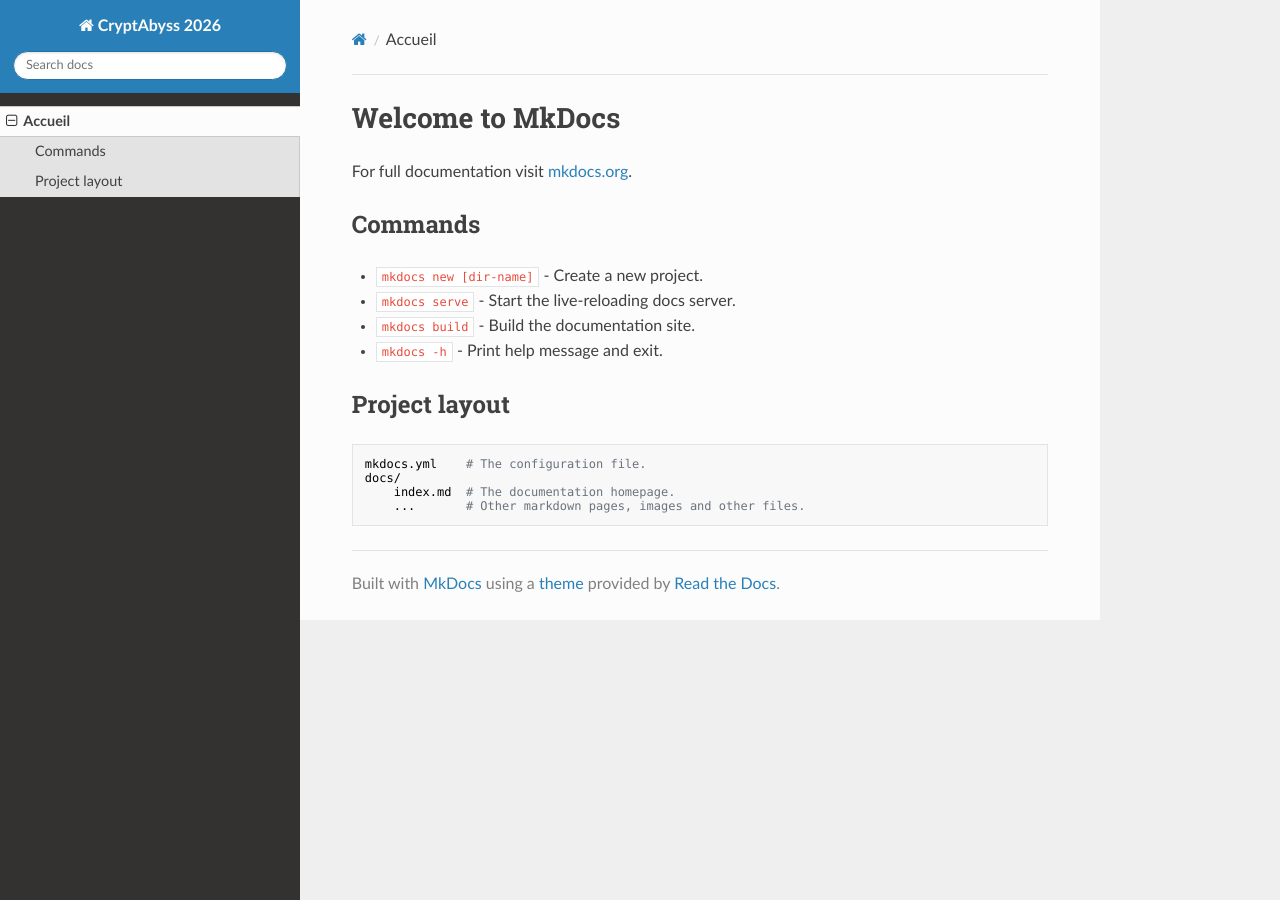
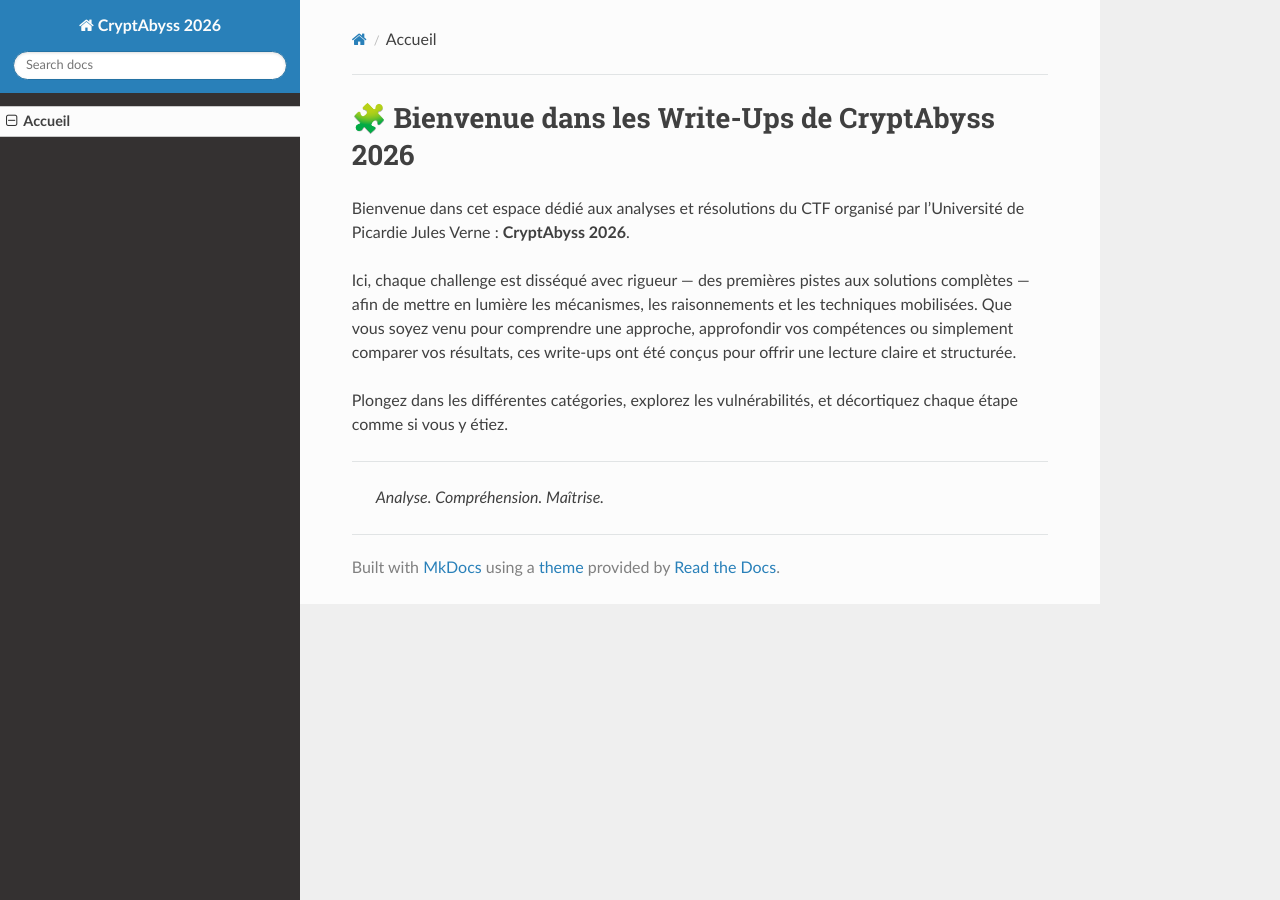
Before and after one commit to CryptAbyss-2026/Write-ups, an MkDocs documentation site: the page built from docs/index.md, in a window 1280 px wide. Built offline with MkDocs 1.6.1, drawn with Linux system fonts in a browser that asks for light colours; nearby versions of some CDN libraries.

Commit message:
[+] New index

```diff
--- a/docs/index.md
+++ b/docs/index.md
@@ -1,17 +1,11 @@
-# Welcome to MkDocs
+# 🧩 Bienvenue dans les Write-Ups de **CryptAbyss 2026**
 
-For full documentation visit [mkdocs.org](https://www.mkdocs.org).
+Bienvenue dans cet espace dédié aux analyses et résolutions du CTF organisé par l’Université de Picardie Jules Verne : **CryptAbyss 2026**.
 
-## Commands
+Ici, chaque challenge est disséqué avec rigueur — des premières pistes aux solutions complètes — afin de mettre en lumière les mécanismes, les raisonnements et les techniques mobilisées. Que vous soyez venu pour comprendre une approche, approfondir vos compétences ou simplement comparer vos résultats, ces write-ups ont été conçus pour offrir une lecture claire et structurée.
 
-* `mkdocs new [dir-name]` - Create a new project.
-* `mkdocs serve` - Start the live-reloading docs server.
-* `mkdocs build` - Build the documentation site.
-* `mkdocs -h` - Print help message and exit.
+Plongez dans les différentes catégories, explorez les vulnérabilités, et décortiquez chaque étape comme si vous y étiez.
 
-## Project layout
+---
 
-    mkdocs.yml    # The configuration file.
-    docs/
-        index.md  # The documentation homepage.
-        ...       # Other markdown pages, images and other files.
+> _Analyse. Compréhension. Maîtrise._
```
